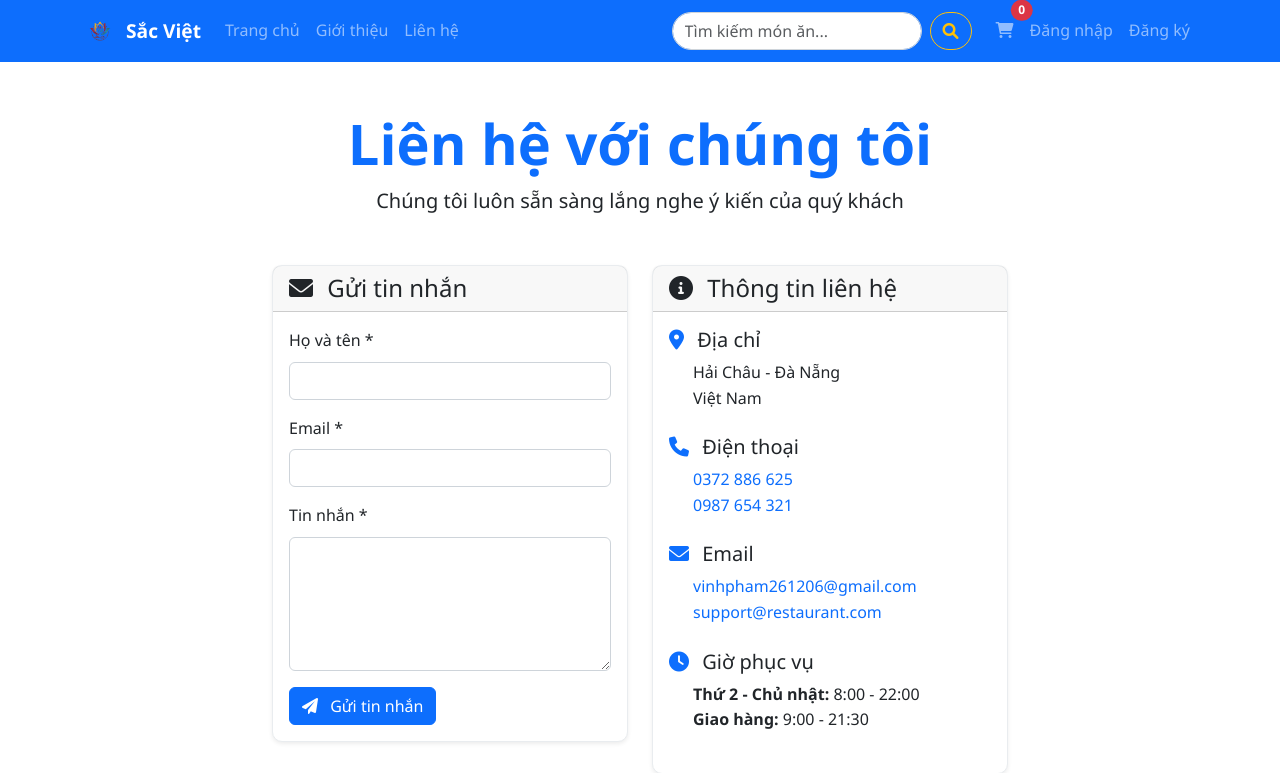
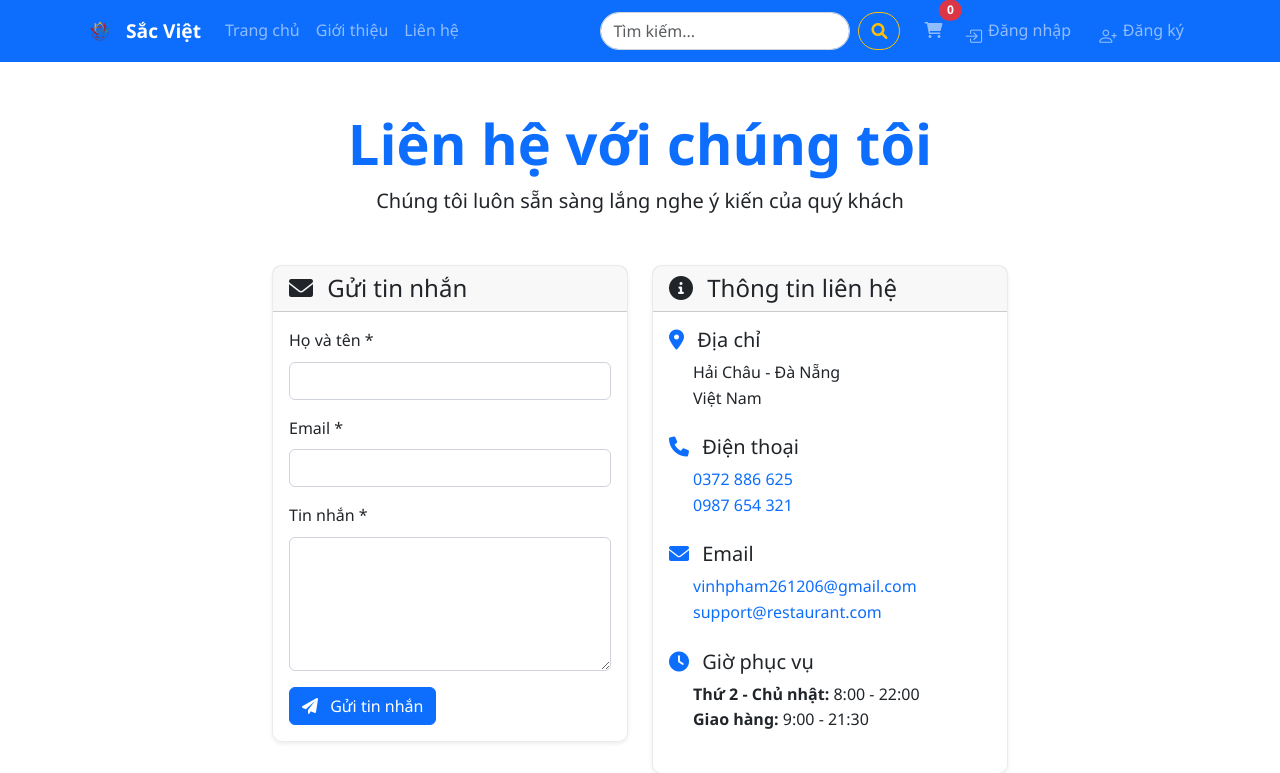
Before and after one commit to vinhpham2501/Du-An-1, a PHP site: page /contact in a window 1280 px wide. Shown: the top 773 px of the page. Run offline with PHP 8.4, Linux system fonts and the light colour scheme.

Commit message:
Auto update

```diff
--- a/app/Views/layouts/app.php
+++ b/app/Views/layouts/app.php
@@ -6,16 +6,18 @@
     <title><?= $title ?? 'Restaurant Order System' ?></title>
 
     <!-- Favicon -->
-    <link rel="icon" type="image/png" sizes="32x32" href="/images/logo1.png">
-    <link rel="icon" type="image/png" sizes="16x16" href="/images/logo1.png">
-    <link rel="shortcut icon" href="/images/logo1.png">
-    <link rel="apple-touch-icon" sizes="180x180" href="/images/logo1.png">
-    <meta name="msapplication-TileImage" content="/images/logo1.png">
+    <link rel="icon" type="image/png" sizes="32x32" href="/images/logo1.1.png">
+    <link rel="icon" type="image/png" sizes="16x16" href="/images/logo1.1.png">
+    <link rel="shortcut icon" href="/images/logo1.1.png">
+    <link rel="apple-touch-icon" sizes="180x180" href="/images/logo1.1.png">
+    <meta name="msapplication-TileImage" content="/images/logo1.1.png">
     <meta name="msapplication-TileColor" content="#007bff">
     <meta name="theme-color" content="#007bff">
 
     <!-- Bootstrap CSS -->
     <link href="https://cdn.jsdelivr.net/npm/bootstrap@5.3.0/dist/css/bootstrap.min.css" rel="stylesheet">
+    <link href="https://cdn.jsdelivr.net/npm/bootstrap-icons@1.11.1/font/bootstrap-icons.css" rel="stylesheet">
+
     <!-- FontAwesome -->
     <link href="https://cdnjs.cloudflare.com/ajax/libs/font-awesome/6.0.0/css/all.min.css" rel="stylesheet">
     <!-- Custom CSS -->
@@ -41,6 +43,30 @@
         width: auto;
         object-fit: contain;
     }
+    .nav-link.icon-link {
+        display: flex;
+        align-items: center;
+        gap: 6px;
+        padding: 8px 14px !important;
+        border-radius: 8px;
+        transition: 0.25s ease;
+        font-weight: 500;
+    }
+
+    .nav-link.icon-link:hover {
+        background-color: #f0f2f5;
+        color: #0d6efd !important;
+        transform: translateY(-2px);
+    }
+
+    .nav-link.icon-link i {
+        font-size: 1.1rem;
+        transition: 0.25s ease;
+    }
+
+    .nav-link.icon-link:hover i {
+        transform: scale(1.2);
+    }
     </style>
 </head>
 <body>
@@ -48,7 +74,7 @@
     <nav class="navbar navbar-expand-lg navbar-dark bg-primary sticky-top">
         <div class="container">
             <a class="navbar-brand d-flex align-items-center" href="/">
-                <img src="images/logo1.png" alt="Logo" class="frontend-logo me-2"
+                <img src="images/logo1.1.png" alt="Logo" class="frontend-logo me-2"
                      onerror="this.style.display='none'; this.nextElementSibling.style.display='inline';">
                 <i class="fas fa-utensils me-2" style="display: none;"></i>
                 <span class="fw-bold">Sắc Việt</span>
@@ -74,7 +100,7 @@
                 <!-- Search Form -->
                 <form class="d-flex me-3" method="GET" action="/" style="width: 300px;">
                     <input class="form-control me-2" type="search" name="search"
-                           placeholder="Tìm kiếm món ăn..."
+                           placeholder="Tìm kiếm..."
                            value="<?= htmlspecialchars($_GET['search'] ?? '') ?>"
                            style="border-radius: 20px;">
                     <button class="btn btn-outline-warning" type="submit" style="border-radius: 20px;">
@@ -111,10 +137,16 @@
                         </li>
                     <?php else: ?>
                         <li class="nav-item">
-                            <a class="nav-link" href="/login">Đăng nhập</a>
+                            <a class="nav-link icon-link" href="/login">
+                                <i class="bi bi-box-arrow-in-right"></i>
+                                Đăng nhập
+                            </a>
                         </li>
                         <li class="nav-item">
-                            <a class="nav-link" href="/register">Đăng ký</a>
+                            <a class="nav-link icon-link" href="/register">
+                                <i class="bi bi-person-plus"></i>
+                                Đăng ký
+                            </a>
                         </li>
                     <?php endif; ?>
                 </ul>
```
Also changed, not shown: public/images/logo1.1.png (renamed from public/images/logo1.png), 1 other file.
